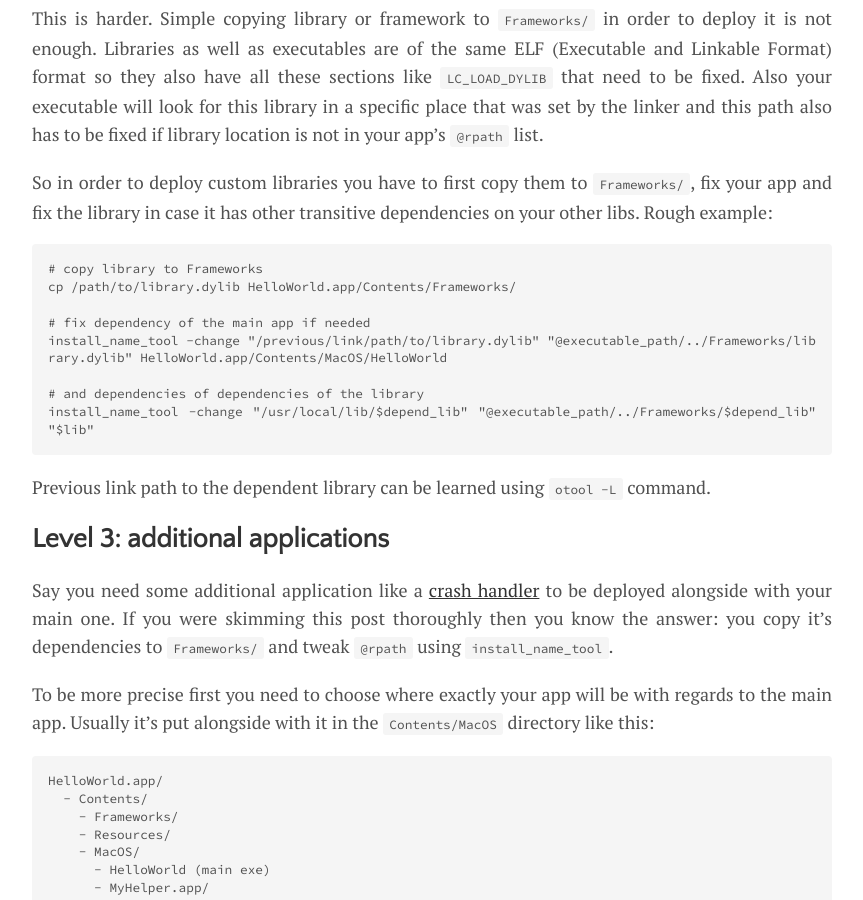
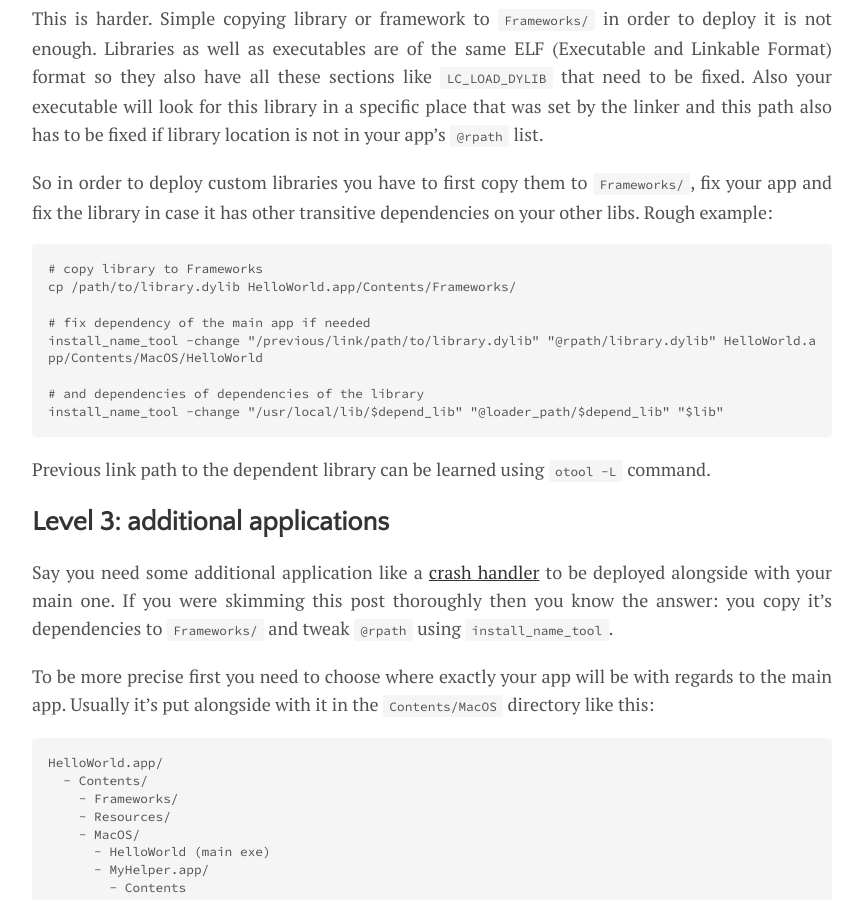
Before and after one commit to ribtoks/code-jamming, a Jekyll site: the page built from _posts/2018-06-09-deploy-to-macos.md, in a window 1280 px wide and 900 px high, scrolled down 3248 px. Shown: the whole window, without its empty margins (208-1071 px from the left). Built offline with Jekyll 4.4.1, drawn with Linux system fonts in a browser that asks for light colours; nearby versions of some CDN libraries; comment, search, counter and statistics services are not loaded.

Commit message:
Fix install_name_tool commands

```diff
--- a/_posts/2018-06-09-deploy-to-macos.md
+++ b/_posts/2018-06-09-deploy-to-macos.md
@@ -86,10 +86,10 @@ So in order to deploy custom libraries you have to first copy them to `Framework
     cp /path/to/library.dylib HelloWorld.app/Contents/Frameworks/
 
     # fix dependency of the main app if needed
-    install_name_tool -change "/previous/link/path/to/library.dylib" "@executable_path/../Frameworks/library.dylib" HelloWorld.app/Contents/MacOS/HelloWorld
+    install_name_tool -change "/previous/link/path/to/library.dylib" "@rpath/library.dylib" HelloWorld.app/Contents/MacOS/HelloWorld
 
     # and dependencies of dependencies of the library
-    install_name_tool -change "/usr/local/lib/$depend_lib" "@executable_path/../Frameworks/$depend_lib" "$lib"
+    install_name_tool -change "/usr/local/lib/$depend_lib" "@loader_path/$depend_lib" "$lib"
 
 Previous link path to the dependent library can be learned using `otool -L` command.
 
```
